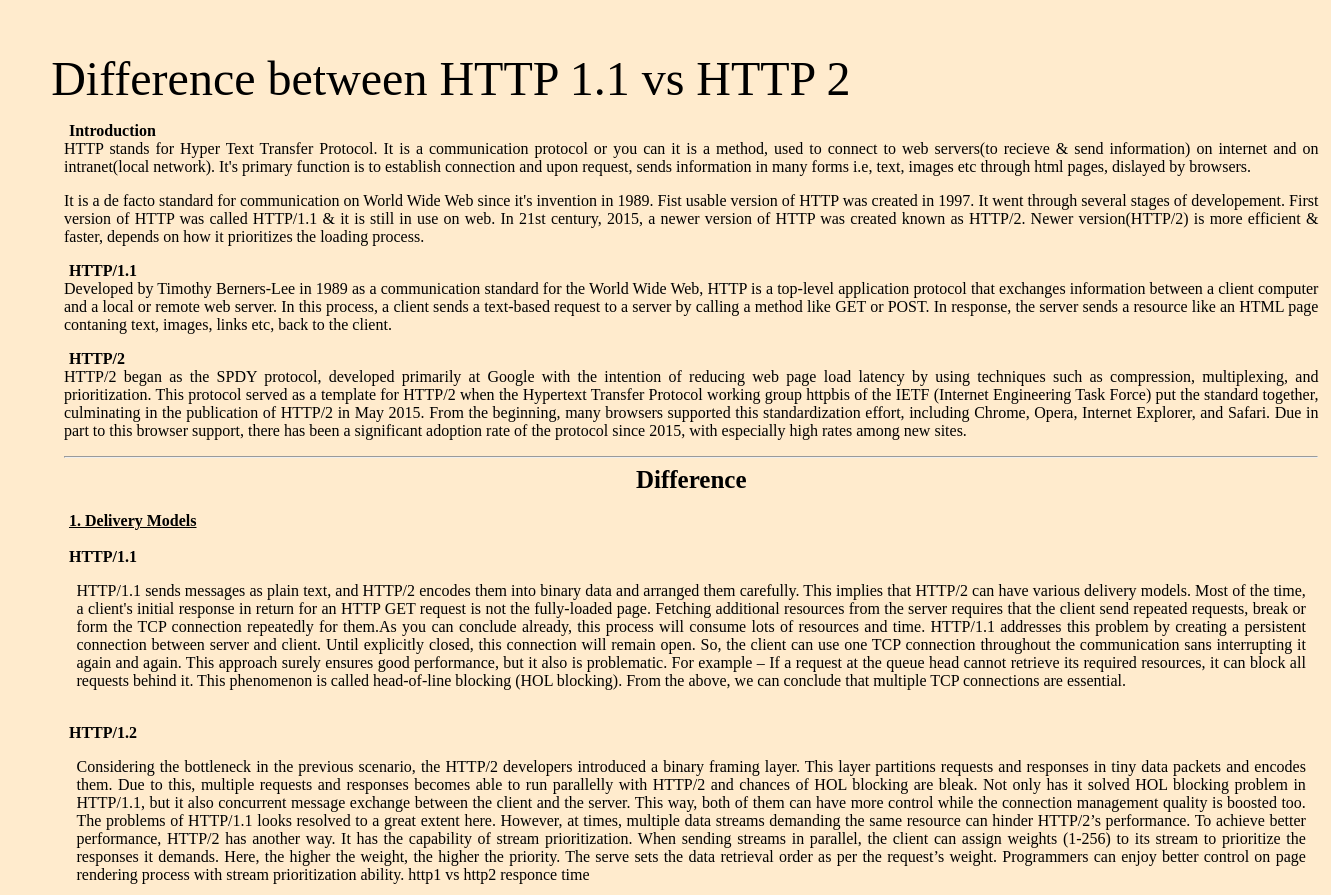
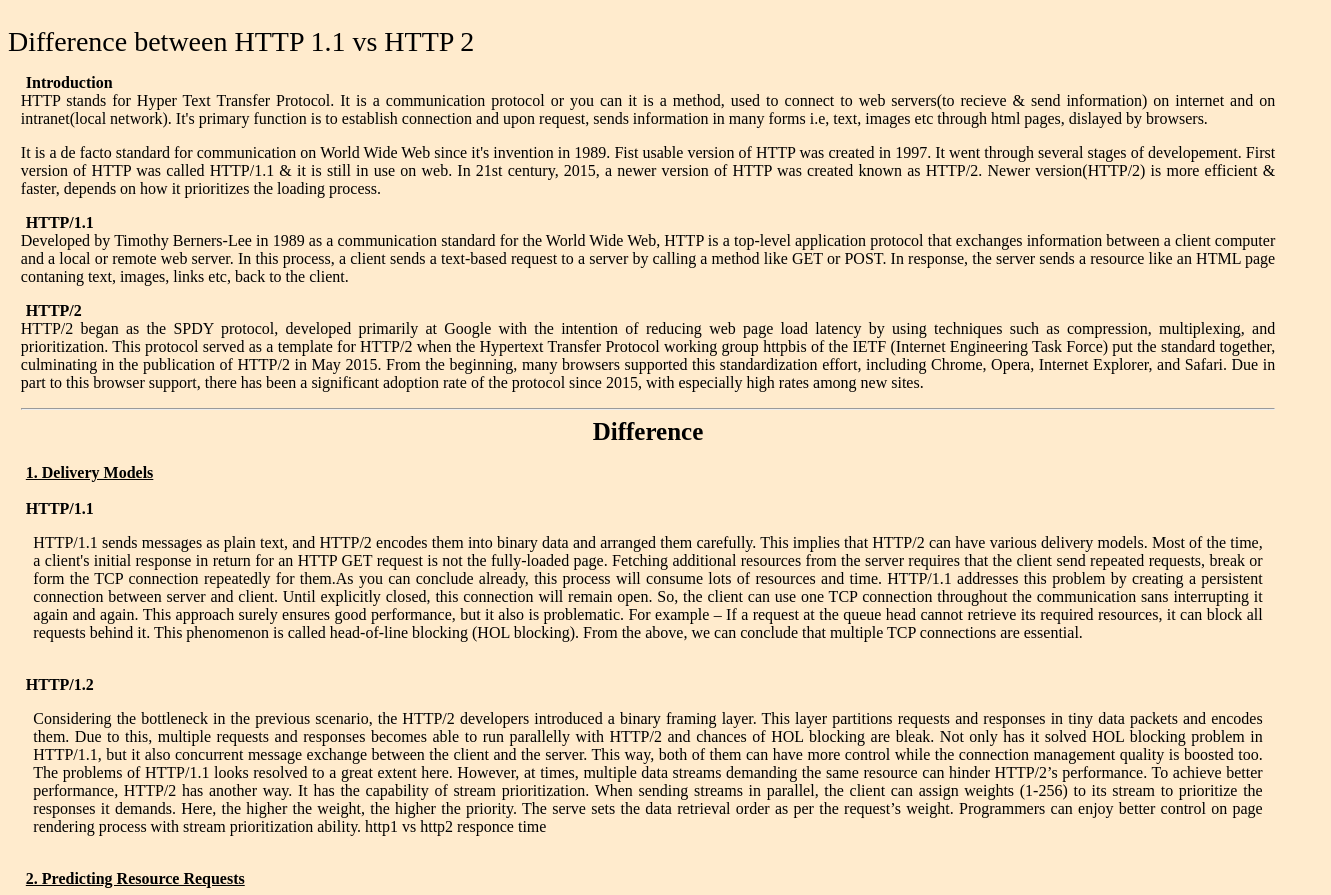
Before and after one commit to ReeSSB/httpdifference, a plain HTML site: page index.html in a window 1280 px wide. Shown: the top 895 px of the page, 1331 px wide, since content can reach past the window. Drawn offline with Linux system fonts and the light colour scheme.

Commit message:
Update style.css

```diff
--- a/style.css
+++ b/style.css
@@ -1,17 +1,24 @@
 body {
-  margin: 4%;
+  margin-top: 2%;
+  margin-right: 2%;
+  margin-bottom: 2%;
+
   font-family: JetBrains Mono, Fira Code Pro;
   background-color: blanchedalmond;
   width: 100%;
   height: 100%;
+  padding: 0;
   overflow-x: hidden;
+  align-items: center;
 }
-
+.main {
+  align-content: center;
+}
 .header {
   width: 100%;
   min-width: 100%;
   text-decoration: ;
-  font-size: 3rem;
+  font-size: 3.5vh;
 }
 .sub-head {
   font-weight: bold;
```
